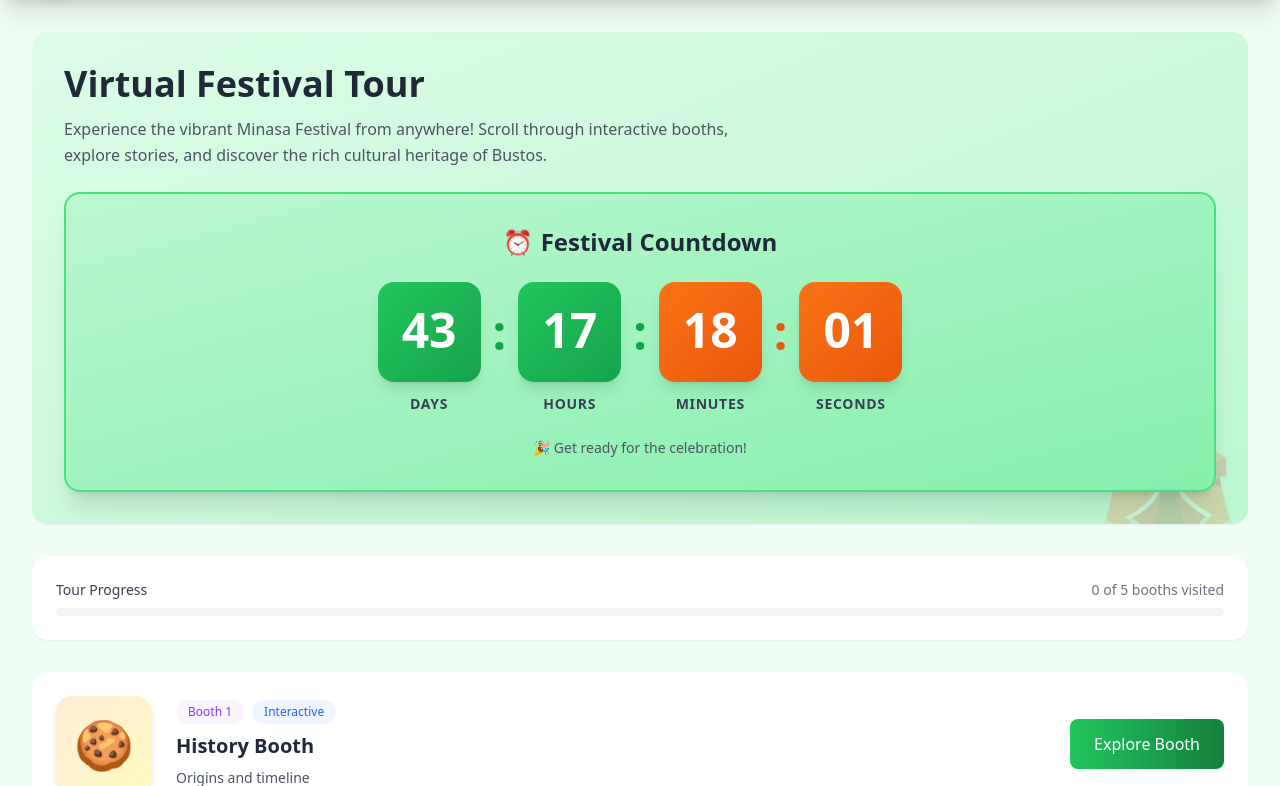
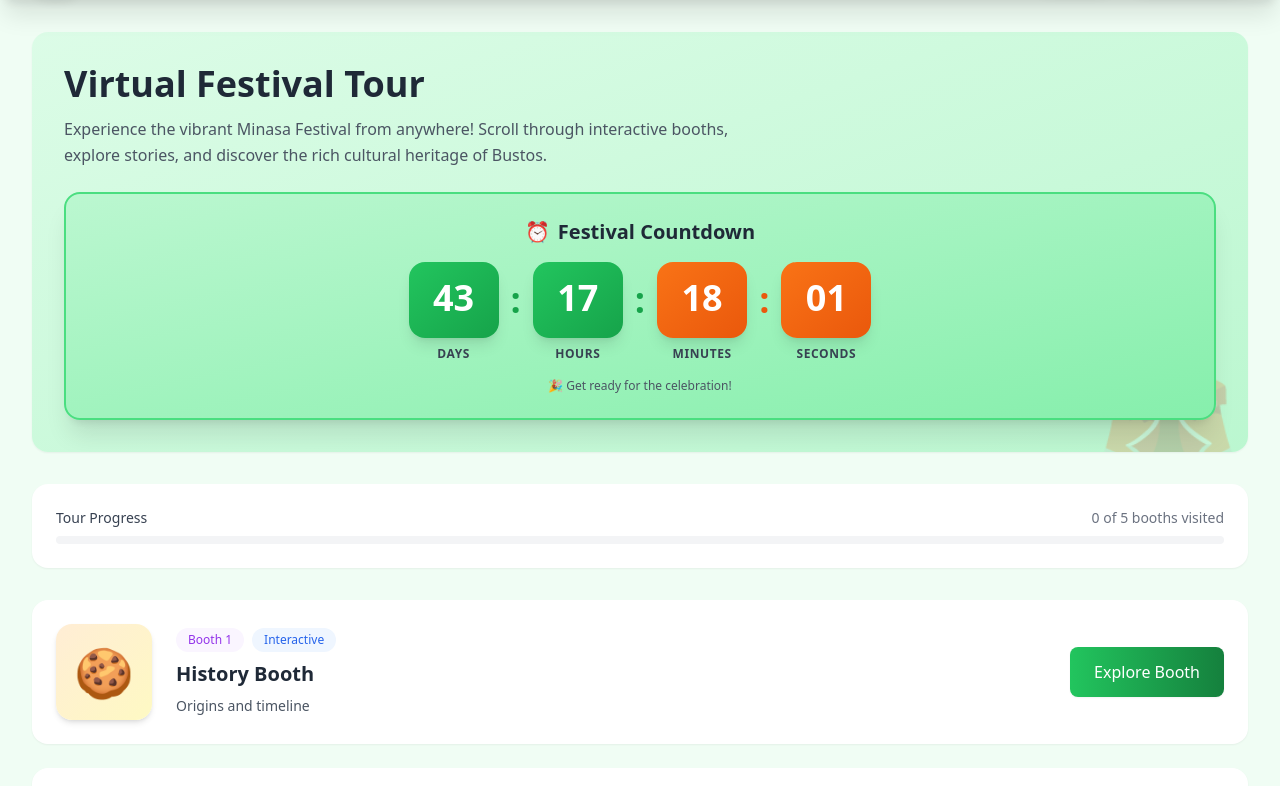
Before and after one commit to kbrbs/project, a Django app: page /festival-tour/ in a window 1280 px wide. Shown: the part 64-850 px from the top of the page. Run offline with Django 4.2, Linux system fonts and the light colour scheme; a user stored in the database is signed in; data comes from the database, SQL or seed files in the repository; both versions use the stored data as it was after the commit; data that the repository does not hold is empty; some libraries are stand-ins or nearby versions.

Commit message:
countdowm

```diff
--- a/core/templates/core/festival_tour.html
+++ b/core/templates/core/festival_tour.html
@@ -9,56 +9,56 @@
 
     <!-- Countdown Timer -->
     <div id="countdown-container" class="hidden">
-      <div class="bg-gradient-to-br from-green-200 to-green-300 backdrop-blur-sm rounded-2xl p-8 shadow-xl border-2 border-green-400">
-        <div class="flex items-center justify-center gap-2 mb-6">
-          <span class="text-2xl">⏰</span>
-          <h2 class="text-2xl font-black text-gray-800">Festival Countdown</h2>
+      <div class="bg-gradient-to-br from-green-200 to-green-300 backdrop-blur-sm rounded-2xl p-6 shadow-xl border-2 border-green-400">
+        <div class="flex items-center justify-center gap-2 mb-4">
+          <span class="text-xl">⏰</span>
+          <h2 class="text-xl font-black text-gray-800">Festival Countdown</h2>
         </div>
         <div id="countdown-timer" class="flex items-center justify-center gap-3">
           <!-- Days -->
           <div class="text-center">
-            <div class="bg-gradient-to-br from-green-500 to-green-600 text-white rounded-2xl p-6 shadow-lg min-w-[100px]">
-              <div id="days" class="text-5xl font-black mb-1">00</div>
+            <div class="bg-gradient-to-br from-green-500 to-green-600 text-white rounded-2xl p-4 shadow-lg min-w-[90px]">
+              <div id="days" class="text-4xl font-black mb-1">00</div>
             </div>
-            <div class="text-sm font-bold text-gray-700 mt-3 uppercase tracking-wider">Days</div>
+            <div class="text-xs font-bold text-gray-700 mt-2 uppercase tracking-wider">Days</div>
           </div>
 
           <!-- Colon Separator -->
-          <div class="text-5xl font-black text-green-600 pb-8">:</div>
+          <div class="text-4xl font-black text-green-600 pb-6">:</div>
 
           <!-- Hours -->
           <div class="text-center">
-            <div class="bg-gradient-to-br from-green-500 to-green-600 text-white rounded-2xl p-6 shadow-lg min-w-[100px]">
-              <div id="hours" class="text-5xl font-black mb-1">00</div>
+            <div class="bg-gradient-to-br from-green-500 to-green-600 text-white rounded-2xl p-4 shadow-lg min-w-[90px]">
+              <div id="hours" class="text-4xl font-black mb-1">00</div>
             </div>
-            <div class="text-sm font-bold text-gray-700 mt-3 uppercase tracking-wider">Hours</div>
+            <div class="text-xs font-bold text-gray-700 mt-2 uppercase tracking-wider">Hours</div>
           </div>
 
           <!-- Colon Separator -->
-          <div class="text-5xl font-black text-green-600 pb-8">:</div>
+          <div class="text-4xl font-black text-green-600 pb-6">:</div>
 
           <!-- Minutes -->
           <div class="text-center">
-            <div class="bg-gradient-to-br from-orange-500 to-orange-600 text-white rounded-2xl p-6 shadow-lg min-w-[100px]">
-              <div id="minutes" class="text-5xl font-black mb-1">00</div>
+            <div class="bg-gradient-to-br from-orange-500 to-orange-600 text-white rounded-2xl p-4 shadow-lg min-w-[90px]">
+              <div id="minutes" class="text-4xl font-black mb-1">00</div>
             </div>
-            <div class="text-sm font-bold text-gray-700 mt-3 uppercase tracking-wider">Minutes</div>
+            <div class="text-xs font-bold text-gray-700 mt-2 uppercase tracking-wider">Minutes</div>
           </div>
 
           <!-- Colon Separator -->
-          <div class="text-5xl font-black text-orange-600 pb-8">:</div>
+          <div class="text-4xl font-black text-orange-600 pb-6">:</div>
 
           <!-- Seconds -->
           <div class="text-center">
-            <div class="bg-gradient-to-br from-orange-500 to-orange-600 text-white rounded-2xl p-6 shadow-lg min-w-[100px]">
-              <div id="seconds" class="text-5xl font-black mb-1">00</div>
+            <div class="bg-gradient-to-br from-orange-500 to-orange-600 text-white rounded-2xl p-4 shadow-lg min-w-[90px]">
+              <div id="seconds" class="text-4xl font-black mb-1">00</div>
             </div>
-            <div class="text-sm font-bold text-gray-700 mt-3 uppercase tracking-wider">Seconds</div>
+            <div class="text-xs font-bold text-gray-700 mt-2 uppercase tracking-wider">Seconds</div>
           </div>
         </div>
 
-        <div class="text-center mt-6">
-          <p class="text-sm text-gray-600 font-medium">🎉 Get ready for the celebration!</p>
+        <div class="text-center mt-4">
+          <p class="text-xs text-gray-600 font-medium">🎉 Get ready for the celebration!</p>
         </div>
       </div>
     </div>
```
Also changed, not shown: db.sqlite3.
